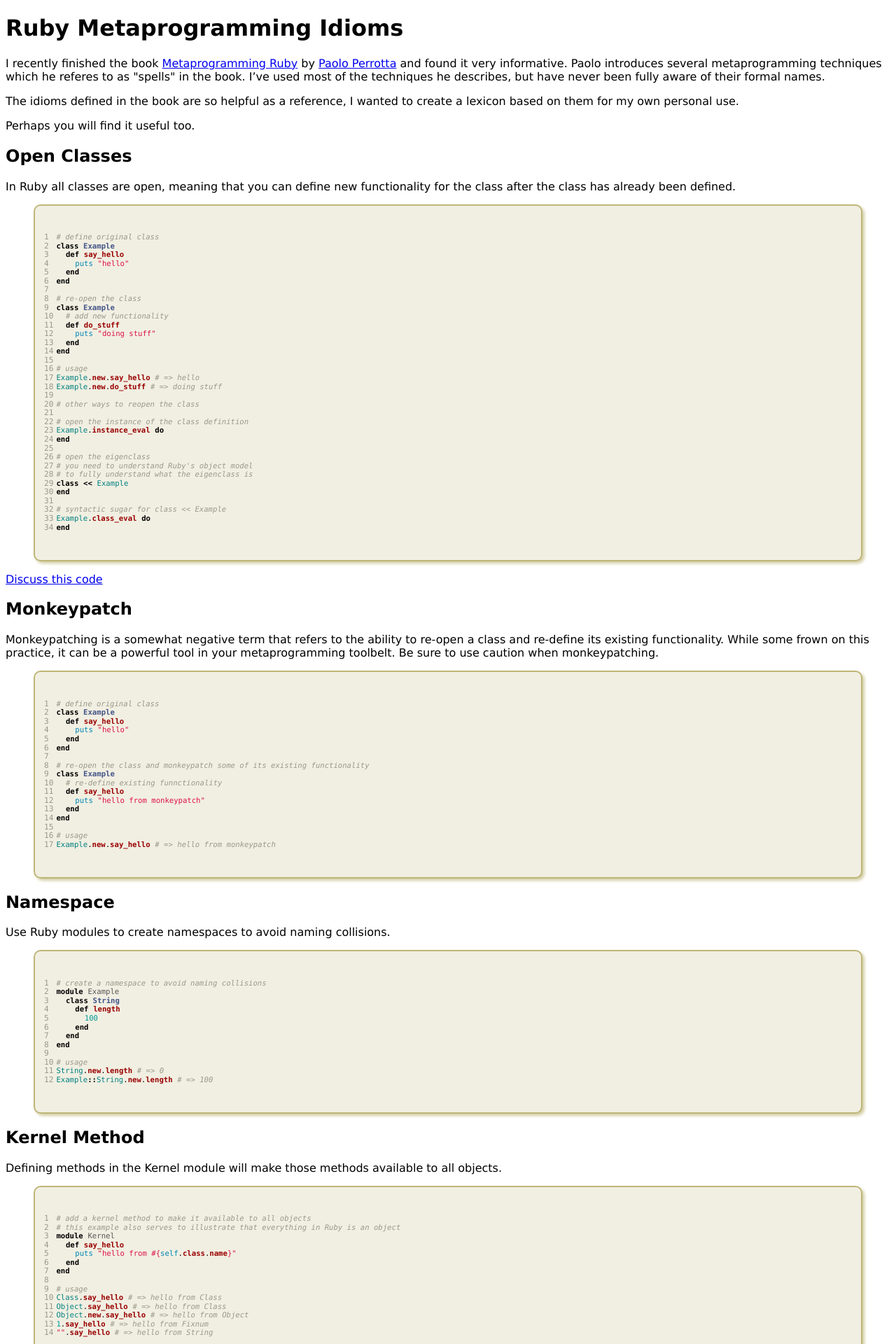
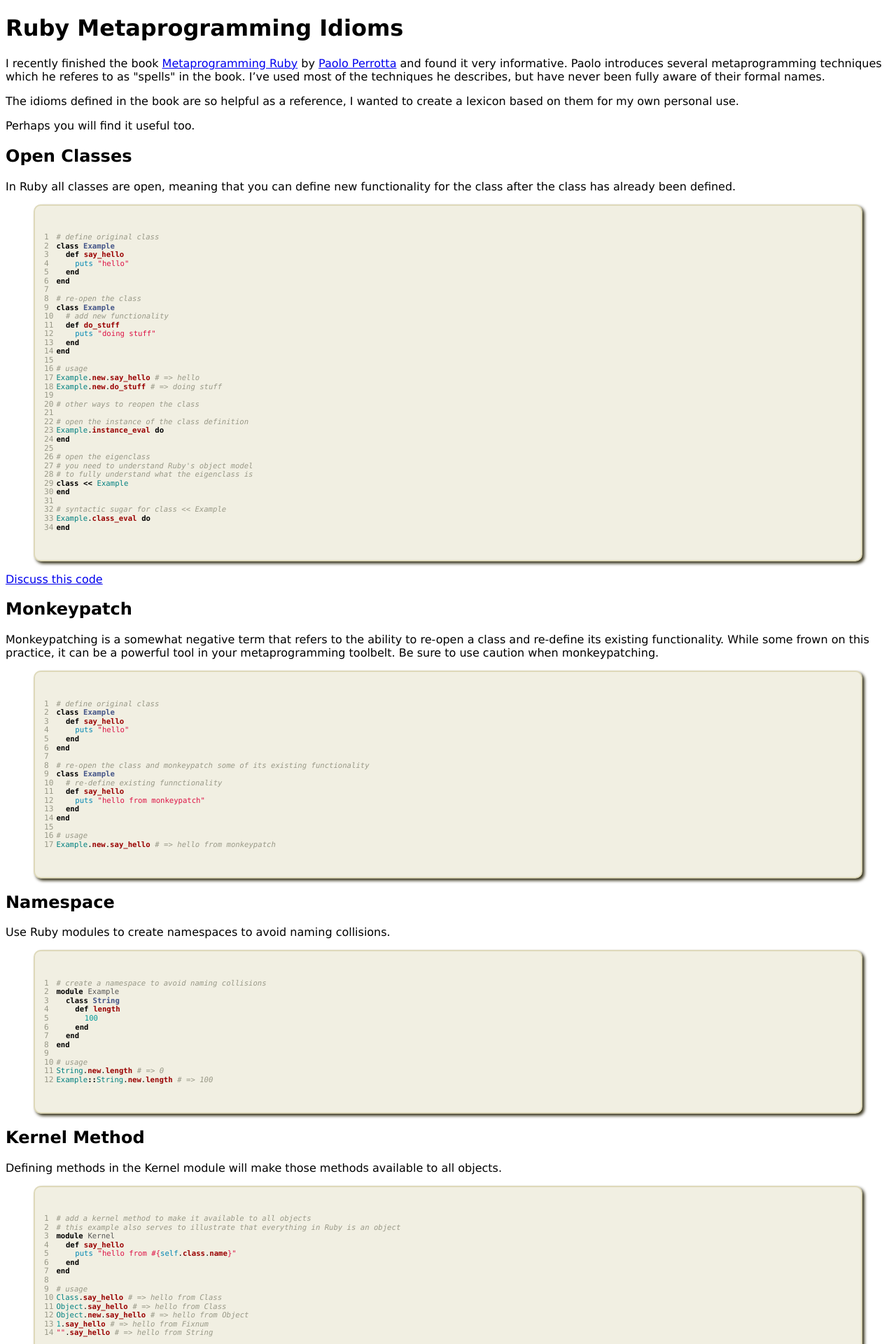
Before and after one commit to hopsoft/hopsoft.github.io, a Jekyll site: the page built from _posts/2011-01-11-ruby-metaprogramming-idioms.markdown, in a window 1280 px wide. Shown: the top 1920 px of the page at 70% size. Built offline with Jekyll 4.4.1, drawn with Linux system fonts in a browser that asks for light colours.

Commit message:
shadow test

```diff
--- a/public/stylesheets/syntax.css
+++ b/public/stylesheets/syntax.css
@@ -1,9 +1,9 @@
-.highlight  { background: #F1EFE2; border: solid 2px #BEB679; padding: 10px;
+.highlight  { background: #F1EFE2; border: solid 2px #DED9BA; padding: 10px;
 	border-radius: 10px;
 	-moz-border-radius: 10px;
-	-moz-box-shadow: 3px 3px 4px #D2CCA2;
-    -webkit-box-shadow: 3px 3px 4px #D2CCA2;
-	box-shadow: 3px 3px 4px #D2CCA2;
+	-moz-box-shadow: 3px 3px 4px #37331B;
+    -webkit-box-shadow: 3px 3px 4px #37331B;
+	box-shadow: 3px 3px 4px #37331B;
 
 
 	}
```
